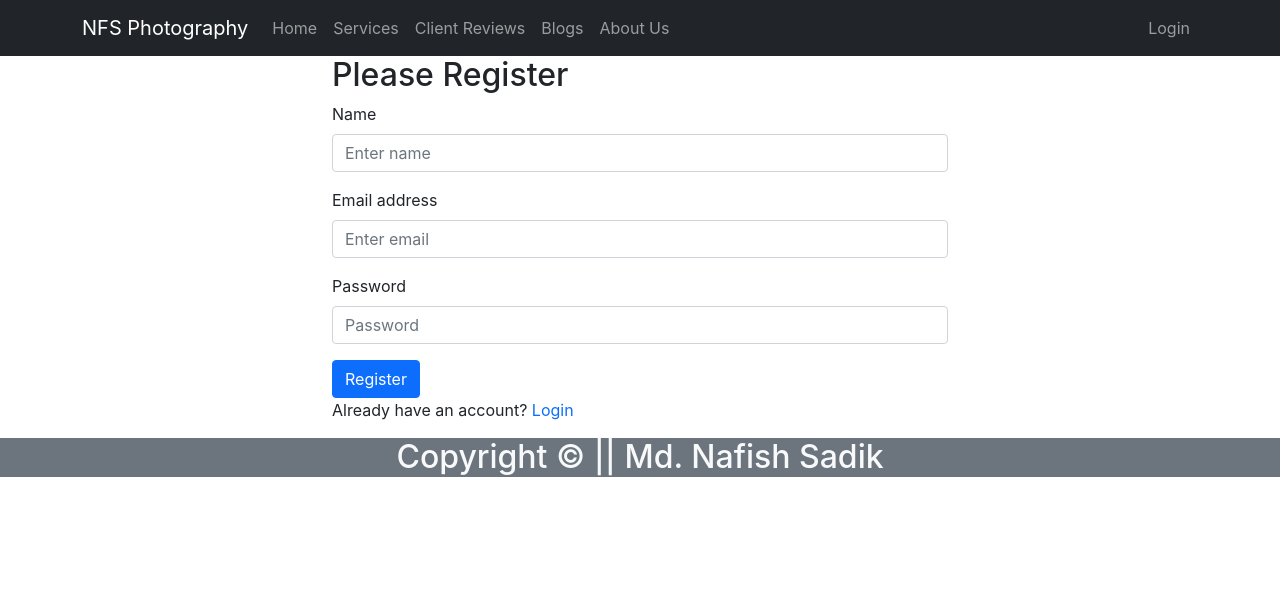
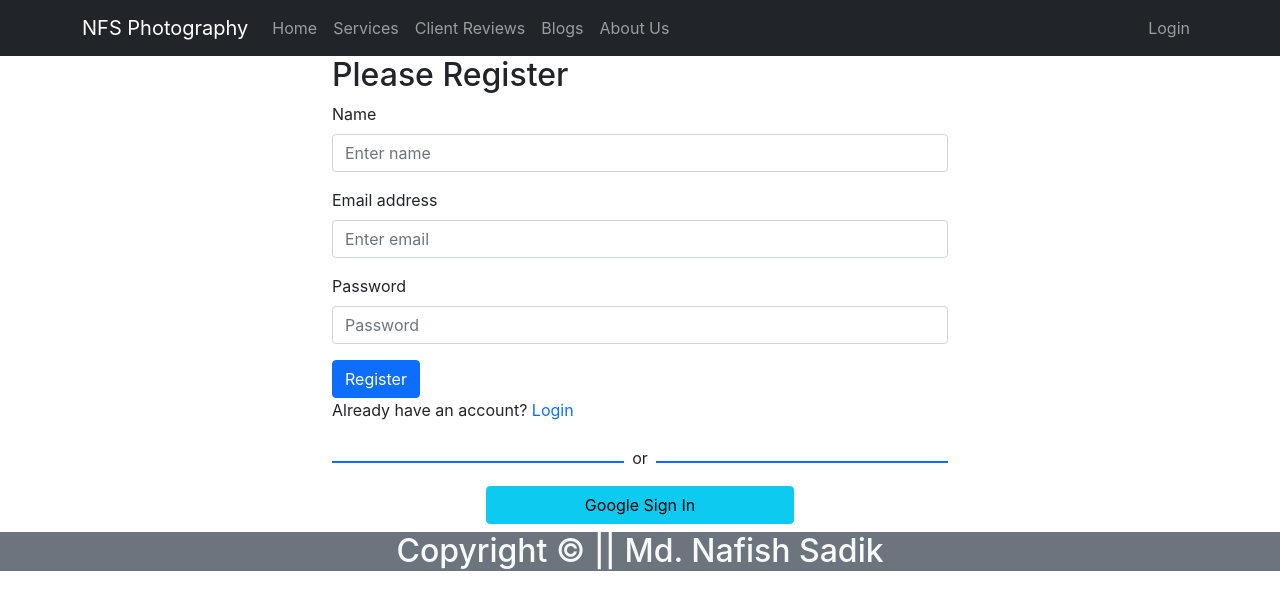
Before and after one commit to nafish08/nfs-photography, a React (Create React App) app: page /register in a window 1280 px wide. Shown: the top 610 px of the page. Built offline with nearby package versions, Linux system fonts and the light colour scheme; no server answers.

Commit message:
Google sign in added

```diff
--- a/src/Pages/Login/Login/Login.js
+++ b/src/Pages/Login/Login/Login.js
@@ -3,6 +3,7 @@ import { Button, Form } from 'react-bootstrap';
 import { useSignInWithEmailAndPassword } from 'react-firebase-hooks/auth';
 import { Link, useLocation, useNavigate } from 'react-router-dom';
 import auth from '../../../firebase.init';
+import SocialLogin from '../SocialLogin/SocialLogin';
 
 const Login = () => {
     const emailRef = useRef('');
@@ -54,6 +55,7 @@ const Login = () => {
                     Login
                 </Button>
                 <p>New to Genius Car? <Link to='/register' className='text-primary text-decoration-none' onClick={navigateRegister}>Please Register</Link></p>
+                <SocialLogin></SocialLogin>
             </Form>
         </div>
     );
--- a/src/Pages/Login/Register/Register.js
+++ b/src/Pages/Login/Register/Register.js
@@ -3,6 +3,7 @@ import { Button, Form } from 'react-bootstrap';
 import { useCreateUserWithEmailAndPassword, useUpdateProfile } from 'react-firebase-hooks/auth';
 import { Link, useNavigate } from 'react-router-dom';
 import auth from '../../../firebase.init';
+import SocialLogin from '../SocialLogin/SocialLogin';
 
 const Register = () => {
     const nameRef = useRef('');
@@ -59,6 +60,7 @@ const Register = () => {
                     Register
                 </Button>
                 <p>Already have an account? <Link to='/login' className='text-primary text-decoration-none' onClick={navigateLogin}>Login</Link></p>
+                <SocialLogin></SocialLogin>
             </Form>
         </div>
     );
--- /dev/null
+++ b/src/Pages/Login/SocialLogin/SocialLogin.js
@@ -0,0 +1,34 @@
+import React from 'react';
+import { useSignInWithGoogle } from 'react-firebase-hooks/auth';
+import { useNavigate } from 'react-router-dom';
+import auth from '../../../firebase.init';
+
+const SocialLogin = () => {
+    const [signInWithGoogle, user, loading, error] = useSignInWithGoogle(auth);
+    const navigate = useNavigate();
+
+    let errorElement;
+    if (error) {
+        errorElement =
+            <p className='text-danger'>Error: {error?.message}</p>
+    }
+    if (user) {
+        navigate('/home');
+    }
+
+    return (
+        <div>
+            <div className='d-flex align-items-center'>
+                <div style={{ height: '2px' }} className='bg-primary w-50'></div>
+                <p className='mt-2 px-2'>or</p>
+                <div style={{ height: '2px' }} className='bg-primary w-50'></div>
+            </div>
+            {errorElement}
+            <div>
+                <button onClick={() => signInWithGoogle()} className='btn btn-info d-block mx-auto w-50 mb-2'>Google Sign In</button>
+            </div>
+        </div>
+    );
+};
+
+export default SocialLogin;
```
